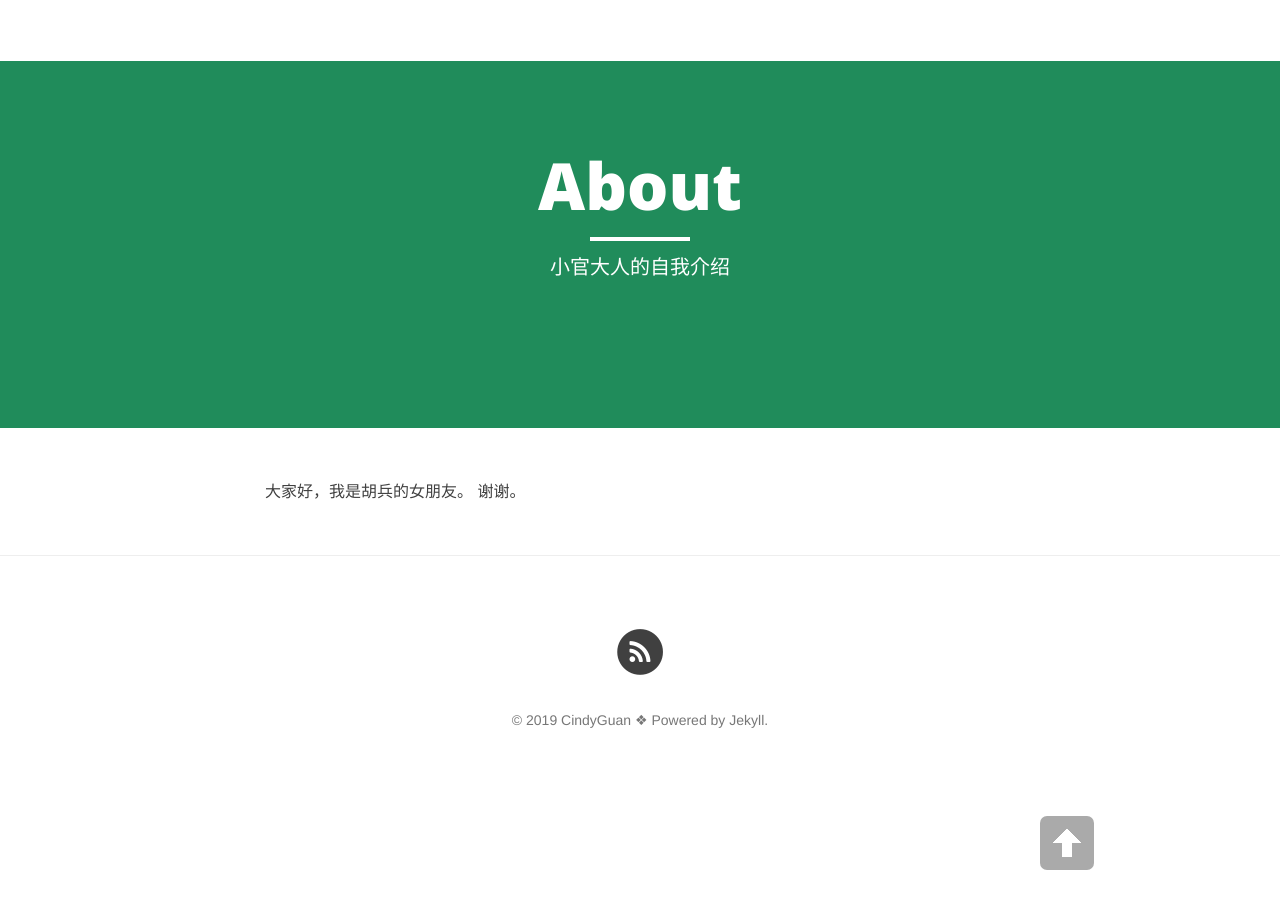
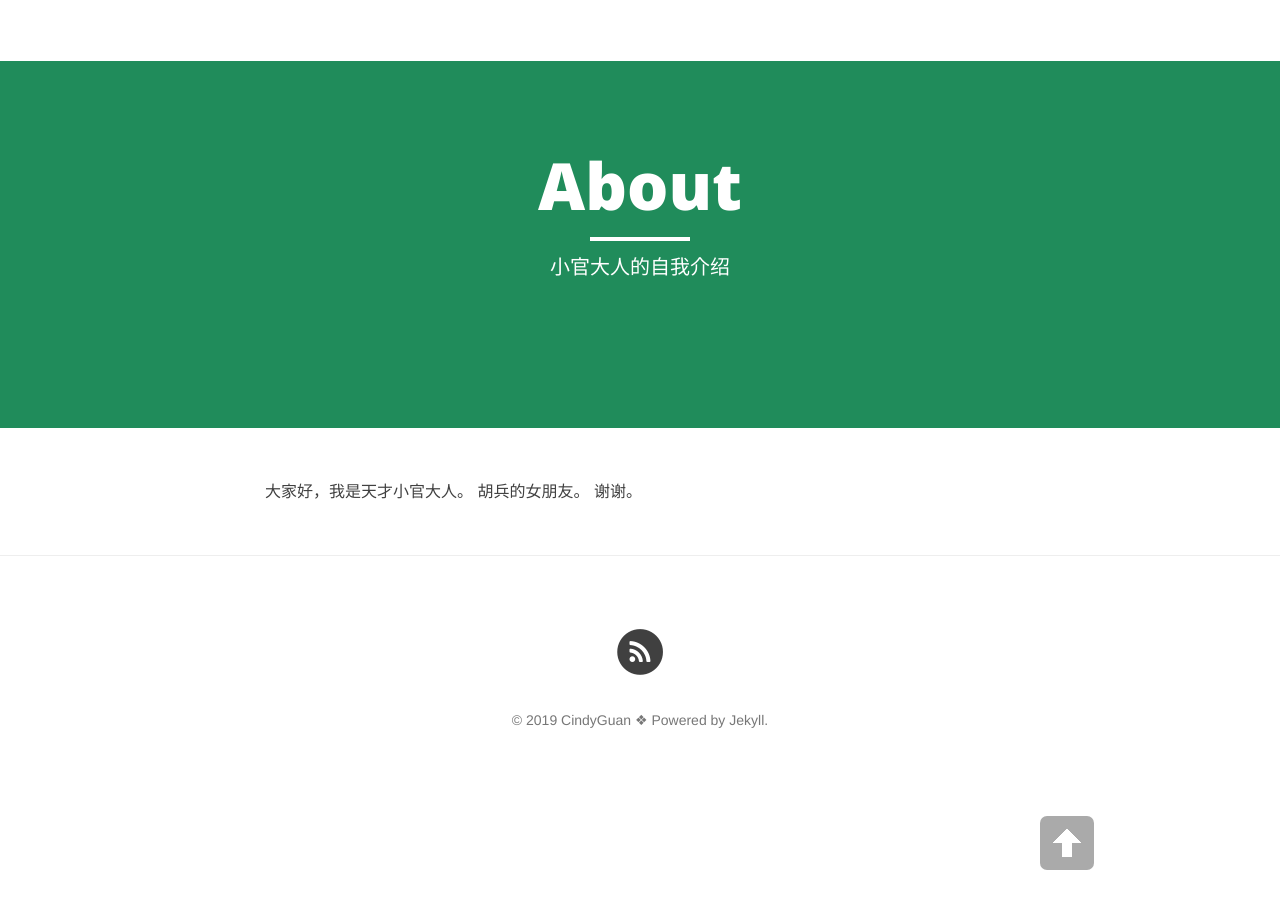
Before and after one commit to HBforHer/HBforHer.github.io, a Jekyll site: the page built from about.md, in a window 1280 px wide. Built offline with Jekyll 4.4.1, drawn with Linux system fonts in a browser that asks for light colours; nearby versions of some CDN libraries.

Commit message:
Update about.md

```diff
--- a/about.md
+++ b/about.md
@@ -6,5 +6,6 @@ header-img: "img/green.jpg"
 ---
 
 
-大家好，我是胡兵的女朋友。
+大家好，我是天才小官大人。
+胡兵的女朋友。
 谢谢。
```
